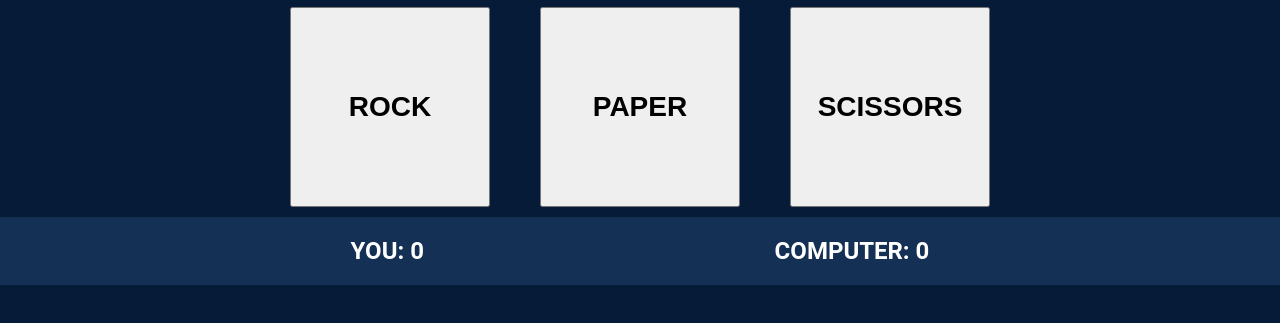
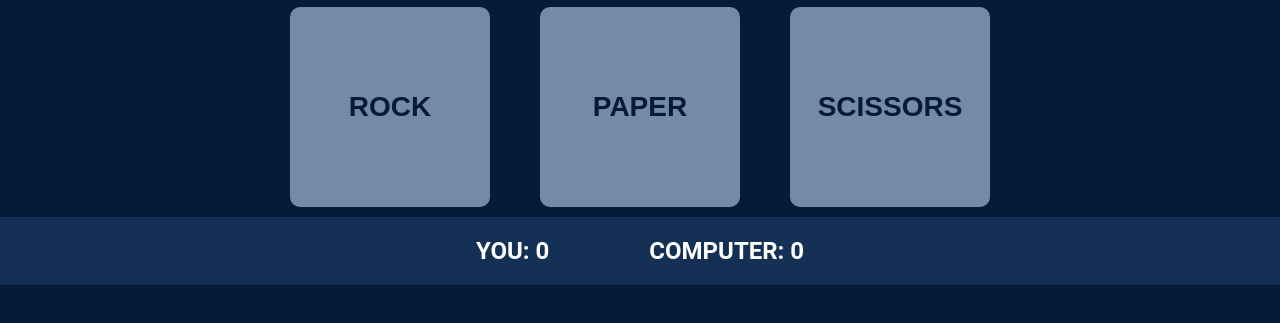
Before and after one commit to pwni0n/rock-paper-scissors, a plain HTML site: page index.html in a window 1280 px wide. Shown: the part 61-384 px from the top of the page. Drawn offline with Linux system fonts and the light colour scheme.

Commit message:
Update button style

```diff
--- a/styles.css
+++ b/styles.css
@@ -17,6 +17,14 @@ button {
     height: 200px;
     font-size: 28px;
     font-weight: 900;
+    color: #051B38;
+    background-color: #748BA7;
+    border: none;
+    border-radius: 10px;
+}
+
+button:hover {
+    background-color: #4C688B;
 }
 
 p {
@@ -33,7 +41,8 @@ p {
 
 .scores {
     display: flex;
-    justify-content: space-evenly;
+    justify-content: center;
+    gap: 100px;
     background-color: #143054;
     color: white;
     margin: 0;
```
